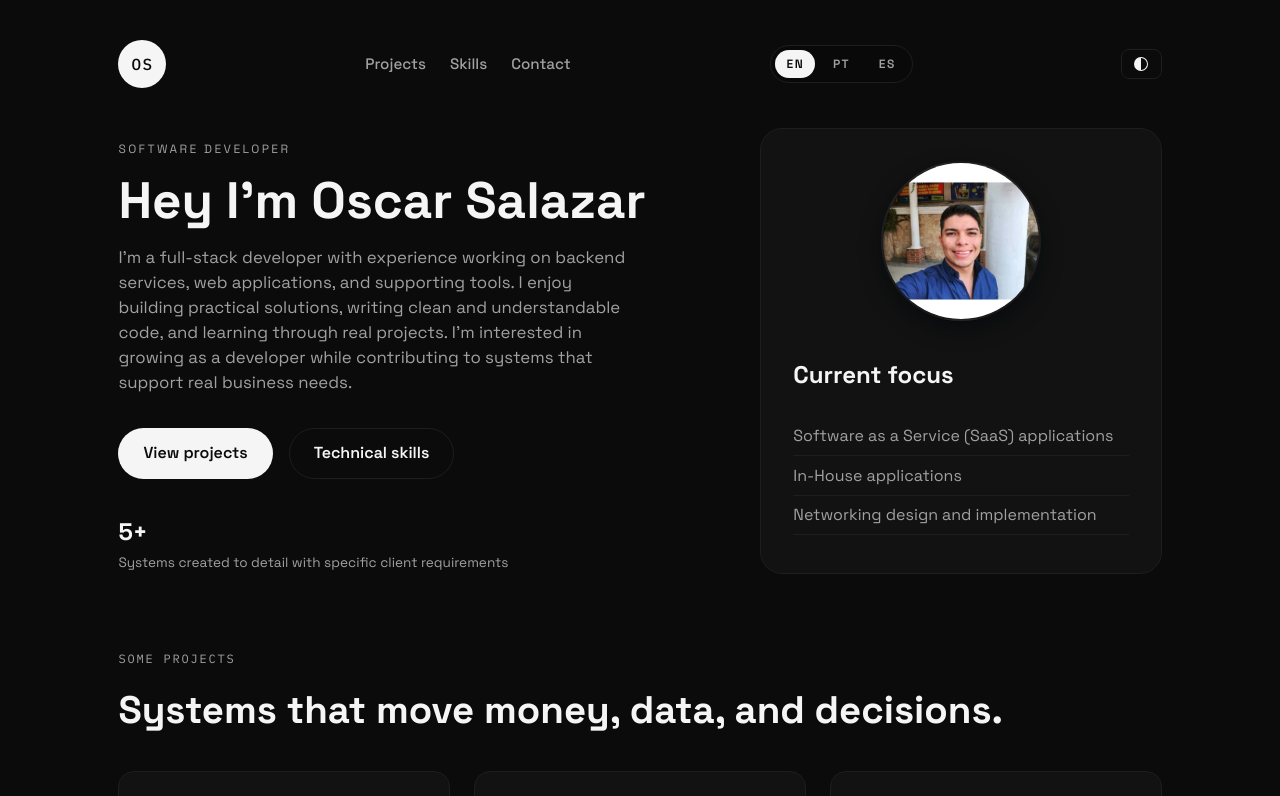
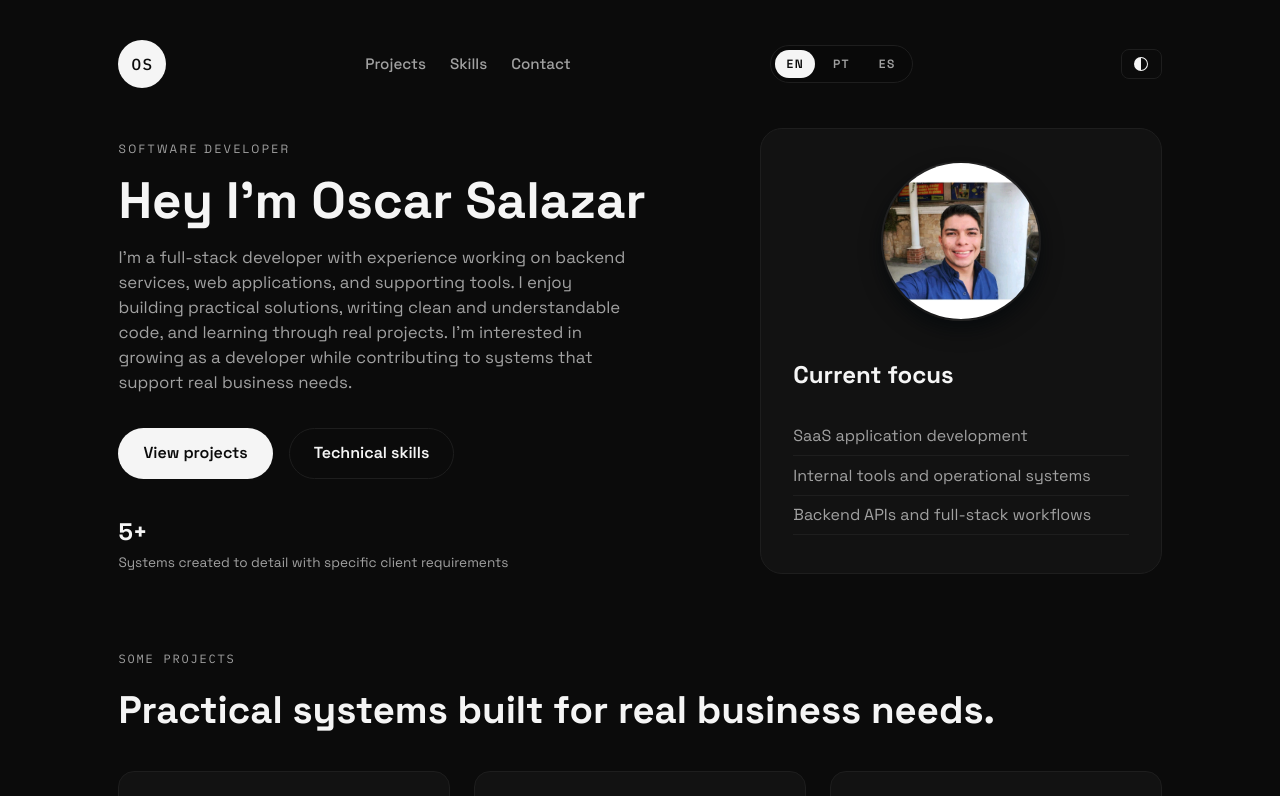
Before and after one commit to salazar2001/portfolio-oscar, a React (Vite) app: page / in a window 1280 px wide. Shown: the top 796 px of the page. Built offline with nearby package versions, Linux system fonts and the light colour scheme; grey boxes are pictures that could not be loaded.

Commit message:
Adding project information

```diff
--- a/src/App.jsx
+++ b/src/App.jsx
@@ -4,6 +4,7 @@ import './App.css'
 import meImg from './assets/1670471219173.jpg'
 import mobileAppThumb from './assets/active-system-photos.png'
 import tcpThumb from './assets/TCP-Time-Management.png'
+import peterStoneThumb from './assets/peterstonecomp-site.png'
 
 function App() {
   const { t, i18n } = useTranslation()
@@ -46,6 +47,7 @@ function App() {
   const getProjectThumb = (project) => {
     if (project.name.includes('Mobile App')) return mobileAppThumb
     if (project.name.includes('Coastal')) return tcpThumb
+    if (project.name.includes('Peter Stone')) return peterStoneThumb
     return project.thumb
   }
 
--- a/src/languages/en.json
+++ b/src/languages/en.json
@@ -14,14 +14,14 @@
       { "number": "5+", "label": "Systems created to detail with specific client requirements" }    ],
     "focusTitle": "Current focus",
     "focusList": [
-      "Software as a Service (SaaS) applications",
-      "In-House applications",
-      "Networking design and implementation"
+      "SaaS application development",
+      "Internal tools and operational systems",
+      "Backend APIs and full-stack workflows"
     ]
   },
   "projects": {
     "title": "Some Projects",
-    "subtitle": "Systems that move money, data, and decisions.",
+    "subtitle": "Practical systems built for real business needs.",
     "seeMore": "See more",
     "highlightsTitle": "Key takeaways",
     "links": {
--- a/src/languages/es.json
+++ b/src/languages/es.json
@@ -5,122 +5,61 @@
     "contact": "Contacto"
   },
   "hero": {
-    "eyebrow": "Ingeniero de Desarrollo | Sistemas y Fiabilidad",
-    "headline": "Oscar construye backends rápidos y confiables que escalan.",
-    "subhead": "Diseño APIs, pipelines y sistemas distribuidos que mantienen los datos consistentes, clientes felices y equipos entregando sin miedo.",
-    "ctaPrimary": "Ver proyectos principales",
-    "ctaSecondary": "Construyamos juntos",
+    "eyebrow": "Desarrollador de Software",
+    "headline": "Hola, soy Oscar Salazar",
+    "subhead": "Soy un desarrollador full-stack con experiencia en servicios backend, aplicaciones web y herramientas de apoyo. Disfruto crear soluciones prácticas, escribir código claro y entendible, y aprender a través de proyectos reales. Me interesa seguir creciendo como desarrollador mientras contribuyo a sistemas que apoyan necesidades reales de negocio.",
+    "ctaPrimary": "Ver proyectos",
+    "ctaSecondary": "Habilidades técnicas",
     "stats": [
-      { "number": "12+", "label": "Sistemas backend entregados" },
-      { "number": "9B+", "label": "Eventos procesados por día" },
-      { "number": "99,98%", "label": "Mayor hito de uptime" }
+      { "number": "5+", "label": "Sistemas desarrollados con requisitos específicos de clientes" }
     ],
     "focusTitle": "Enfoque actual",
     "focusList": [
-      "Flujos distribuidos y colas",
-      "Observabilidad nivel fintech",
-      "Optimización de latencia y costos"
-    ],
-    "focusStatus": "Disponible para freelance y full-time"
+      "Desarrollo de aplicaciones SaaS",
+      "Herramientas internas y sistemas operativos",
+      "APIs backend y flujos de trabajo full-stack"
+    ]
   },
   "projects": {
-    "title": "Top 5 Proyectos Backend",
-    "subtitle": "Sistemas que mueven dinero, datos y decisiones.",
-    "watchDemo": "Ver demo",
+    "title": "Algunos proyectos",
+    "subtitle": "Sistemas prácticos creados para necesidades reales de negocio.",
     "seeMore": "Ver más",
     "highlightsTitle": "Puntos clave",
     "links": {
       "github": "GitHub",
       "youtube": "YouTube"
-    },
-    "items": [
-      {
-        "name": "The Coastal Project - SaaS de Control de Tiempo",
-        "description": "Construí un backend confiable para control de tiempo, exportación de facturas y aislamiento seguro de datos para un cliente de alquileres de corto/largo plazo.",
-        "summary": "Entregué la arquitectura e implementación de un SaaS escalable usado por un cliente de alquileres de corto/largo plazo en San Diego, CA.",
-        "impact": "Reduje el tiempo de conciliación en 92% y disputas de contracargos en 36%.",
-        "stack": ["Node.js", "PostgreSQL", "Kafka", "Redis"],
-        "highlights": ["Procesadores idempotentes", "Patrón outbox", "Rastros listos para auditoría"],
-        "github": "https://github.com/",
-        "youtube": "https://www.youtube.com/",
-        "thumb": "https://images.unsplash.com/photo-1454165804606-c3d57bc86b40?auto=format&fit=crop&w=900&q=80"
-      },
-      {
-        "name": "PulseQueue",
-        "description": "Diseñé un scheduler multi-tenant que prioriza cargas, maneja reintentos y protege servicios downstream.",
-        "summary": "Scheduler multi-tenant con colas de prioridad dinámica, reintentos y circuit breakers para cargas críticas.",
-        "impact": "Sostuvo 180 mil jobs/min con SLA de entrega de 99,98%.",
-        "stack": ["Go", "NATS", "MongoDB", "Prometheus"],
-        "highlights": ["Control de backpressure", "Cuotas por tenant", "Reintentos adaptativos"],
-        "github": "https://github.com/",
-        "youtube": "https://www.youtube.com/",
-        "thumb": "https://images.unsplash.com/photo-1518770660439-4636190af475?auto=format&fit=crop&w=900&q=80"
-      },
-      {
-        "name": "Atlas Identity",
-        "description": "Implementé un sistema zero-trust con acceso por políticas, introspección de tokens y rotación de claves.",
-        "summary": "Servicio de autenticación zero-trust con introspección de tokens, rotación de claves y control por políticas.",
-        "impact": "Reduje la latencia de auth en 41% con 12M de usuarios/mes.",
-        "stack": ["Java", "Spring Boot", "PostgreSQL", "Vault"],
-        "highlights": ["JWT hardening", "Policy engine", "Rotación de secretos"],
-        "github": "https://github.com/",
-        "youtube": "https://www.youtube.com/",
-        "thumb": "https://images.unsplash.com/photo-1550751827-4bd374c3f58b?auto=format&fit=crop&w=900&q=80"
-      },
-      {
-        "name": "SignalWirehouse",
-        "description": "Envié un pipeline ETL streaming que transforma telemetría IoT en tablas analíticas con controles estrictos de calidad.",
-        "summary": "Pipeline ETL streaming que transforma telemetría IoT en tablas listas para analytics en casi tiempo real.",
-        "impact": "Entregó frescura de 5 minutos en 9B de eventos diarios.",
-        "stack": ["Python", "Flink", "BigQuery", "Airflow"],
-        "highlights": ["Evolución de esquema", "Manejo de datos tardíos", "Controles de calidad de datos"],
-        "github": "https://github.com/",
-        "youtube": "https://www.youtube.com/",
-        "thumb": "https://images.unsplash.com/photo-1520607162513-77705c0f0d4a?auto=format&fit=crop&w=900&q=80"
-      },
-      {
-        "name": "ForgePay Core",
-        "description": "Construí una capa de orquestación de pagos con score antifraude, failover de proveedores y reportes de liquidación.",
-        "summary": "Capa de orquestación de pagos con score antifraude, failover y reportes de liquidación.",
-        "impact": "Mejoré la tasa de éxito de pagos en 8,7% en tres regiones.",
-        "stack": [".NET", "SQL Server", "Azure Service Bus", "Elastic"],
-        "highlights": ["Enrutamiento con failover", "Rules engine", "Cumplimiento PCI"],
-        "github": "https://github.com/",
-        "youtube": "https://www.youtube.com/",
-        "thumb": "https://images.unsplash.com/photo-1551288049-bebda4e38f71?auto=format&fit=crop&w=900&q=80"
-      }
-    ]
+    }
   },
   "skills": {
     "title": "Lo que aporto",
-    "subtitle": "Excelencia backend, de arquitectura a resiliencia on-call.",
+    "subtitle": "Desarrollo full-stack práctico en backend, frontend, herramientas e infraestructura.",
     "items": [
       {
-        "title": "Arquitectura",
-        "body": "APIs orientadas al dominio, límites de servicios y sistemas evolutivos."
+        "title": "Backend",
+        "body": "• Desarrollo de APIs REST con Node.js y Java\n• Lógica de negocio y modelado de datos\n• Autenticación y autorización basada en JWT\n• Diseño de esquemas y consultas en PostgreSQL"
       },
       {
-        "title": "Fiabilidad",
-        "body": "SLOs, pruebas de caos y playbooks de incidentes que funcionan."
+        "title": "Frontend",
+        "body": "• Desarrollo de interfaces responsivas con React\n• JavaScript y TypeScript modernos\n• Arquitectura basada en componentes\n• Interfaces enfocadas en usabilidad"
       },
       {
-        "title": "Sistemas de datos",
-        "body": "Streaming, data warehousing y automatización de pipelines en tiempo real."
+        "title": "Herramientas",
+        "body": "• Uso de herramientas de desarrollo asistidas por IA para mejorar productividad, depuración y calidad del código\n• Consumo de APIs y sincronización de datos\n• Control de versiones con Git y GitHub\n• Flujos de trabajo colaborativos y revisiones de código"
       },
       {
-        "title": "Seguridad",
-        "body": "Modelado de amenazas, logs de cumplimiento y gobierno de secretos."
+        "title": "Infraestructura",
+        "body": "• Despliegue en la nube con DigitalOcean\n• Hospedaje y configuración de servicios backend\n• Configuración de aplicaciones por entorno\n• Flujos básicos de CI y despliegue"
       }
     ]
   },
   "contact": {
-    "title": "¿Necesitas un backend que no parpadee?",
-    "body": "Comparte tu roadmap y te propongo un plan en 48 horas. Puedo entrar en arquitectura, entrega o desarrollo completo.",
-    "primary": "Escríbeme",
+    "title": "Contacto",
+    "body": "No dudes en contactarme. Siempre estoy interesado en aprender y crecer a través de nuevas experiencias.",
+    "primary": "Envíame un correo",
     "secondary": "LinkedIn"
   },
   "footer": {
-    "left": "Oscar | Ingeniero Backend",
-    "right": "Basado en EE. UU. | Disponible globalmente"
+    "left": "Oscar | Desarrollador de Software",
+    "right": "Con base en Guatemala | Disponible a nivel mundial"
   }
 }
--- a/src/languages/pt.json
+++ b/src/languages/pt.json
@@ -5,122 +5,61 @@
     "contact": "Contato"
   },
   "hero": {
-    "eyebrow": "Engenheiro Backend | Sistemas & Confiabilidade",
-    "headline": "Oscar cria backends rápidos e confiáveis que escalam.",
-    "subhead": "Eu desenho APIs, pipelines e sistemas distribuídos que mantêm os dados consistentes, clientes satisfeitos e times entregando sem medo.",
-    "ctaPrimary": "Ver projetos principais",
-    "ctaSecondary": "Vamos construir juntos",
+    "eyebrow": "Desenvolvedor de Software",
+    "headline": "Olá, eu sou Oscar Salazar",
+    "subhead": "Sou um desenvolvedor full-stack com experiência em serviços backend, aplicações web e ferramentas de apoio. Gosto de criar soluções práticas, escrever código limpo e fácil de entender, e aprender por meio de projetos reais. Tenho interesse em crescer como desenvolvedor enquanto contribuo para sistemas que atendem a necessidades reais de negócio.",
+    "ctaPrimary": "Ver projetos",
+    "ctaSecondary": "Habilidades técnicas",
     "stats": [
-      { "number": "12+", "label": "Sistemas backend entregues" },
-      { "number": "9B+", "label": "Eventos processados por dia" },
-      { "number": "99,98%", "label": "Maior marco de uptime" }
+      { "number": "5+", "label": "Sistemas desenvolvidos com requisitos específicos de clientes" }
     ],
     "focusTitle": "Foco atual",
     "focusList": [
-      "Fluxos distribuídos e filas",
-      "Observabilidade nível fintech",
-      "Otimização de latência e custo"
-    ],
-    "focusStatus": "Disponível para freelance e full-time"
+      "Desenvolvimento de aplicações SaaS",
+      "Ferramentas internas e sistemas operacionais",
+      "APIs backend e fluxos de trabalho full-stack"
+    ]
   },
   "projects": {
-    "title": "Top 5 Projetos Backend",
-    "subtitle": "Sistemas que movem dinheiro, dados e decisões.",
-    "watchDemo": "Ver demo",
+    "title": "Alguns projetos",
+    "subtitle": "Sistemas práticos criados para necessidades reais de negócio.",
     "seeMore": "Ver mais",
-    "highlightsTitle": "Destaques",
+    "highlightsTitle": "Principais pontos",
     "links": {
       "github": "GitHub",
       "youtube": "YouTube"
-    },
-    "items": [
-      {
-        "name": "The Coastal Project - SaaS de Controle de Tempo",
-        "description": "Construi um backend confiável para controle de tempo, exportação de faturas e isolamento seguro de dados para um cliente de aluguel de curto/longo prazo.",
-        "summary": "Entreguei a arquitetura e implementação de um SaaS escalável usado por um cliente de aluguel de curto/longo prazo em San Diego, CA.",
-        "impact": "Reduzi o tempo de reconciliação em 92% e disputas de chargeback em 36%.",
-        "stack": ["Node.js", "PostgreSQL", "Kafka", "Redis"],
-        "highlights": ["Processadores idempotentes", "Padrão outbox", "Trilhas prontas para auditoria"],
-        "github": "https://github.com/",
-        "youtube": "https://www.youtube.com/",
-        "thumb": "https://images.unsplash.com/photo-1454165804606-c3d57bc86b40?auto=format&fit=crop&w=900&q=80"
-      },
-      {
-        "name": "PulseQueue",
-        "description": "Desenhei um agendador multi-tenant que prioriza cargas, lida com retries e protege serviços downstream.",
-        "summary": "Agendador multi-tenant com filas de prioridade dinâmica, retries e circuit breakers para workloads críticos.",
-        "impact": "Sustentou 180 mil jobs/min com SLA de entrega de 99,98%.",
-        "stack": ["Go", "NATS", "MongoDB", "Prometheus"],
-        "highlights": ["Controle de backpressure", "Cotas por tenant", "Retries adaptativos"],
-        "github": "https://github.com/",
-        "youtube": "https://www.youtube.com/",
-        "thumb": "https://images.unsplash.com/photo-1518770660439-4636190af475?auto=format&fit=crop&w=900&q=80"
-      },
-      {
-        "name": "Atlas Identity",
-        "description": "Implementei um sistema zero-trust com acesso por políticas, introspecção de tokens e rotação de chaves.",
-        "summary": "Serviço de autenticação zero-trust com introspecção de tokens, rotação de chaves e controle por políticas.",
-        "impact": "Reduzi a latência de auth em 41% atendendo 12M de usuários/mês.",
-        "stack": ["Java", "Spring Boot", "PostgreSQL", "Vault"],
-        "highlights": ["JWT hardening", "Policy engine", "Rotação de segredos"],
-        "github": "https://github.com/",
-        "youtube": "https://www.youtube.com/",
-        "thumb": "https://images.unsplash.com/photo-1550751827-4bd374c3f58b?auto=format&fit=crop&w=900&q=80"
-      },
-      {
-        "name": "SignalWirehouse",
-        "description": "Entreguei um pipeline ETL streaming que transforma telemetria IoT em tabelas analíticas com gates rígidos de qualidade.",
-        "summary": "Pipeline ETL streaming que transforma telemetria IoT em tabelas prontas para analytics em tempo quase real.",
-        "impact": "Atualizações com 5 minutos de atraso em 9B de eventos diários.",
-        "stack": ["Python", "Flink", "BigQuery", "Airflow"],
-        "highlights": ["Evolução de schema", "Tratamento de dados tardios", "Gates de qualidade de dados"],
-        "github": "https://github.com/",
-        "youtube": "https://www.youtube.com/",
-        "thumb": "https://images.unsplash.com/photo-1520607162513-77705c0f0d4a?auto=format&fit=crop&w=900&q=80"
-      },
-      {
-        "name": "ForgePay Core",
-        "description": "Criei uma camada de orquestração de pagamentos com score antifraude, failover de provedores e relatórios de liquidação.",
-        "summary": "Camada de orquestração de pagamentos com score antifraude, failover e relatórios de liquidação.",
-        "impact": "Aumentei a taxa de sucesso de pagamentos em 8,7% em três regiões.",
-        "stack": [".NET", "SQL Server", "Azure Service Bus", "Elastic"],
-        "highlights": ["Roteamento com failover", "Rules engine", "Compliance PCI"],
-        "github": "https://github.com/",
-        "youtube": "https://www.youtube.com/",
-        "thumb": "https://images.unsplash.com/photo-1551288049-bebda4e38f71?auto=format&fit=crop&w=900&q=80"
-      }
-    ]
+    }
   },
   "skills": {
     "title": "O que eu entrego",
-    "subtitle": "Excelência backend, da arquitetura à resiliência on-call.",
+    "subtitle": "Desenvolvimento full-stack prático em backend, frontend, ferramentas e infraestrutura.",
     "items": [
       {
-        "title": "Arquitetura",
-        "body": "APIs orientadas ao domínio, limites de serviços e sistemas evolutivos."
+        "title": "Backend",
+        "body": "• Desenvolvimento de APIs REST com Node.js e Java\n• Lógica de negócio e modelagem de dados\n• Autenticação e autorização com JWT\n• Design de esquemas e consultas em PostgreSQL"
       },
       {
-        "title": "Confiabilidade",
-        "body": "SLOs, testes de caos e playbooks de incidentes que funcionam."
+        "title": "Frontend",
+        "body": "• Desenvolvimento de interfaces responsivas com React\n• JavaScript e TypeScript modernos\n• Arquitetura baseada em componentes\n• Interfaces focadas em usabilidade"
       },
       {
-        "title": "Sistemas de dados",
-        "body": "Streaming, data warehousing e automação de pipelines em tempo real."
+        "title": "Ferramentas",
+        "body": "• Uso de ferramentas de desenvolvimento com suporte de IA para aumentar produtividade, depuração e qualidade do código\n• Consumo de APIs e sincronização de dados\n• Controle de versão com Git e GitHub\n• Fluxos colaborativos de desenvolvimento e code review"
       },
       {
-        "title": "Segurança",
-        "body": "Modelagem de ameaças, logs de compliance e governança de segredos."
+        "title": "Infraestrutura",
+        "body": "• Deploy em nuvem com DigitalOcean\n• Hospedagem e configuração de serviços backend\n• Configuração de aplicações por ambiente\n• Fluxos básicos de CI e deploy"
       }
     ]
   },
   "contact": {
-    "title": "Precisa de um backend que não pisca?",
-    "body": "Compartilhe seu roadmap e eu entrego um plano em 48 horas. Posso entrar na arquitetura, entrega ou construção completa.",
-    "primary": "Fale comigo",
+    "title": "Entre em contato",
+    "body": "Fique à vontade para entrar em contato. Estou sempre interessado em aprender e crescer por meio de novas experiências.",
+    "primary": "Enviar e-mail",
     "secondary": "LinkedIn"
   },
   "footer": {
-    "left": "Oscar | Engenheiro Backend",
-    "right": "Baseado nos EUA | Disponível globalmente"
+    "left": "Oscar | Desenvolvedor de Software",
+    "right": "Baseado na Guatemala | Disponível mundialmente"
   }
 }
```
Also changed, not shown: src/assets/1670471219173.svg (deleted), src/assets/peterstonecomp-site.png (added).
